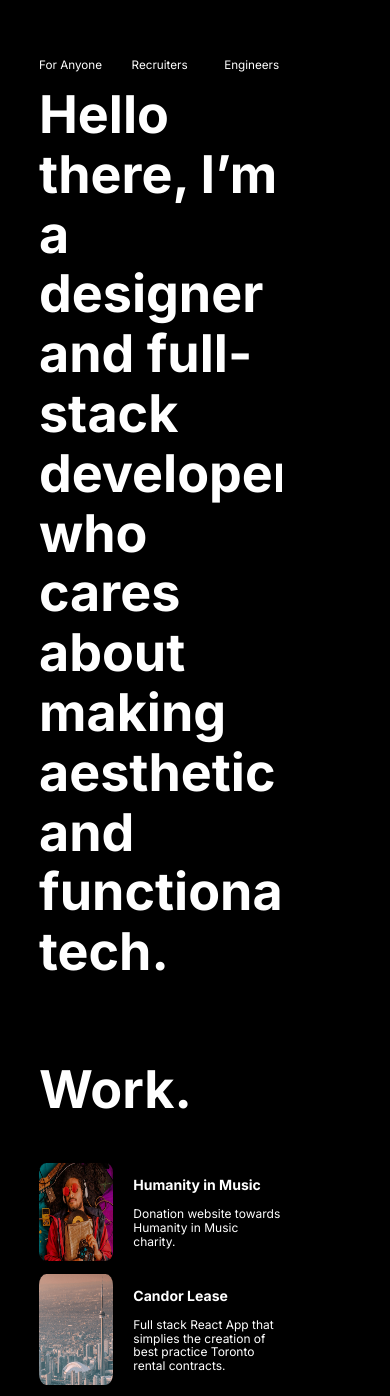
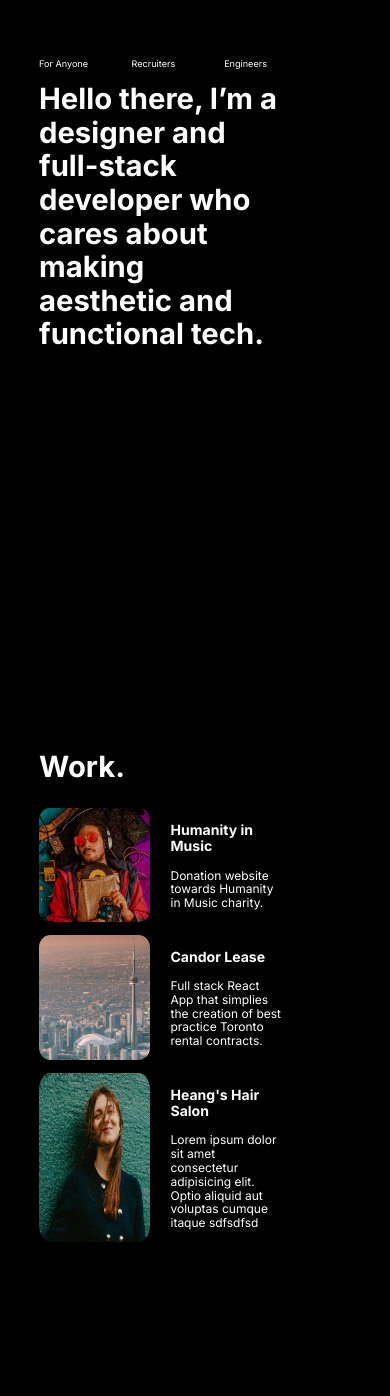
Before and after one commit to wajeff/portfolio-website, a React (Vite) app: page / in a window 390 px wide. Shown: the part 118-1514 px from the top of the page. Built offline with nearby package versions, Linux system fonts and the light colour scheme.

Commit message:
Added media queries on all text to improve readability and design on mobile displays <450px
Resized images for <450px displays

```diff
--- a/src/App.css
+++ b/src/App.css
@@ -8,8 +8,11 @@
     overflow-x: hidden;
     scroll-behavior: smooth;
 }
-h2{
- font-size: 4rem;
+
+@media (max-width: 450px) {
+    html{
+        font-size: 10px;
+    }
 }
 @media (max-width: 750px) {
     html{
--- a/src/components/Hero/Hero.module.css
+++ b/src/components/Hero/Hero.module.css
@@ -56,6 +56,7 @@
         transform: translateY(0);
     }
 }
+
 @media (max-width: 750px) {
     .hero{
         padding-left:3rem;
@@ -86,6 +87,18 @@
     }
 }
 
+/*Smaller Screen Responsiveness*/
+
+@media (max-width: 450px) {
+    .hero__header{
+        font-size: 2.25rem;
+    }
+    .hero__list-item{
+        font-size:.7rem;
+    }
+}
+
+
 @media (min-width: 3440px) and (max-width: 3440px) and (aspect-ratio: 3440/1440) {
     .hero{
         padding-left:1rem;
--- a/src/components/Work/Work.module.css
+++ b/src/components/Work/Work.module.css
@@ -34,6 +34,10 @@
 .work__works-title{
     overflow: hidden;
 }
+
+/*Smaller Screen Responsiveness*/
+
+
 @media (max-width: 450px) {
     .work{
         padding-left:3rem;
@@ -41,6 +45,13 @@
         min-width: 100vw;
         margin-left: 0;
         font-size:12px;
+    }
+    .work__title{
+        font-size: 2.25rem;
+    }
+    .work__works-image {
+        flex:1 1;
+        border-radius: 10%;
     }
 
 }
```
Lines whose indentation alone changed are shown as unchanged.
